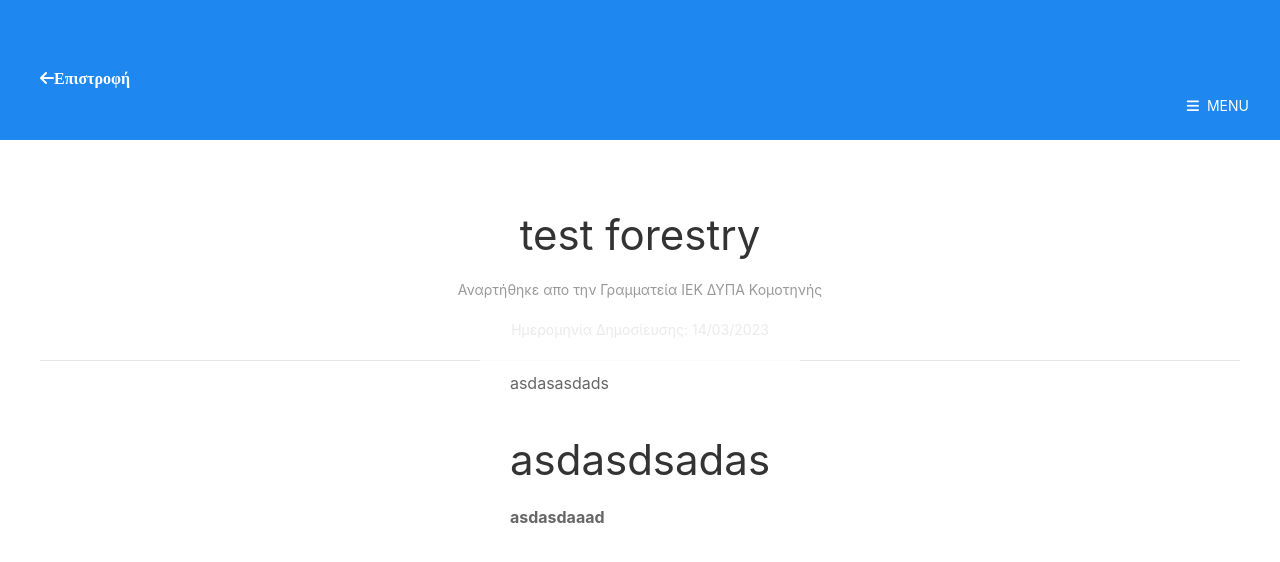
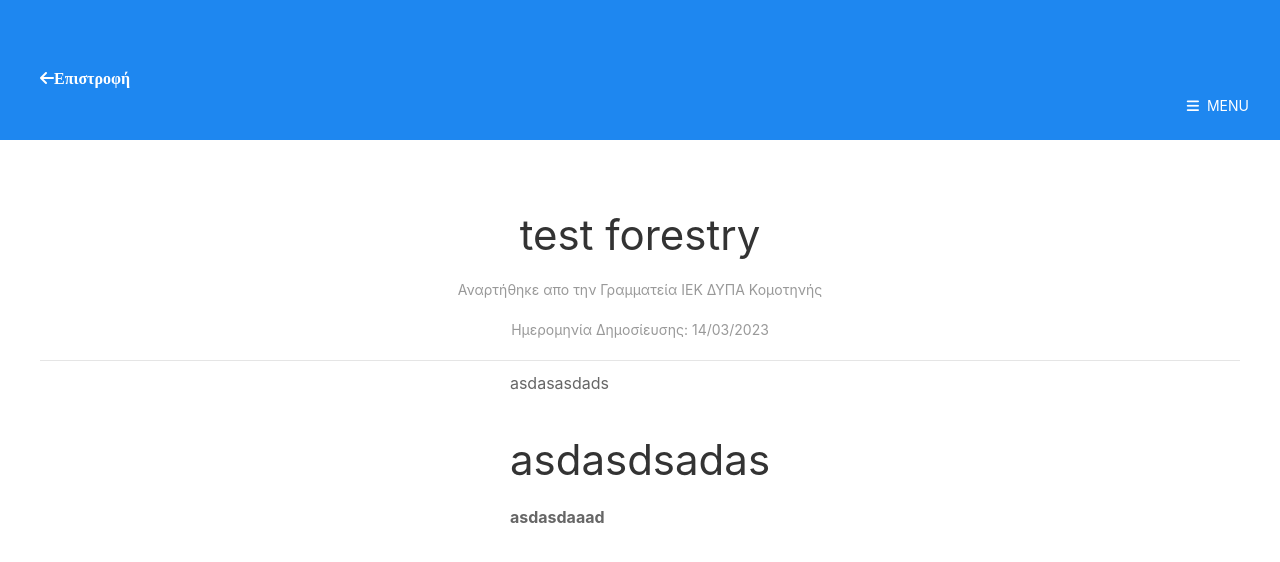
Before and after one commit to F20F20/jekyll-uikit-iek-dypa-komotinis, a Jekyll site: the page built from _posts/2023-03-14-test-forestry.md, in a window 1280 px wide. Shown: the top 562 px of the page. Built offline with Jekyll 4.4.1, drawn with Linux system fonts in a browser that asks for light colours; nearby versions of some CDN libraries.

Commit message:
Update post.html

```diff
--- a/_layouts/post.html
+++ b/_layouts/post.html
@@ -13,7 +13,7 @@ layout: newsfrontlayout
 	<hr>
 	  </div>
 
-	 <div class="uk-overlay uk-overlay-default uk-position-center">
+	 <div class="uk-position-center">
                 <p> {{ content }}  </p>
             </div>
 
```
